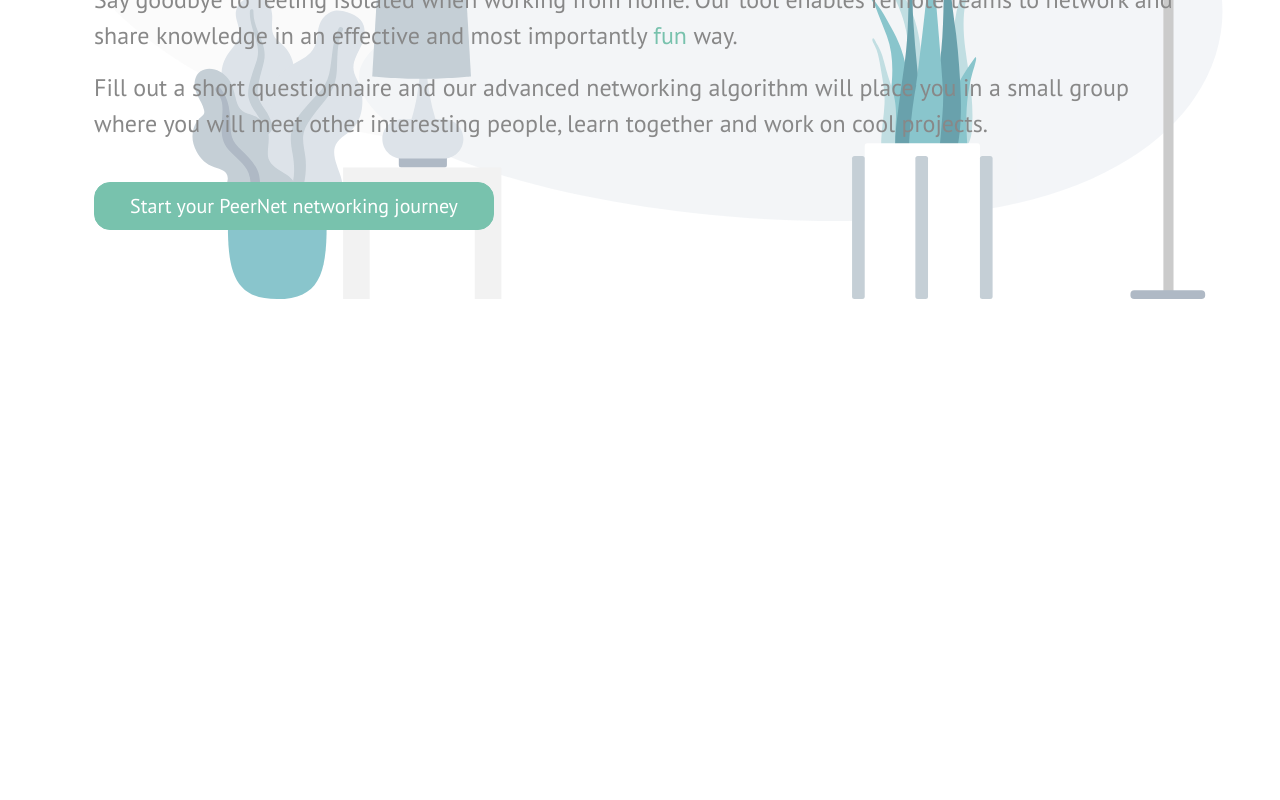
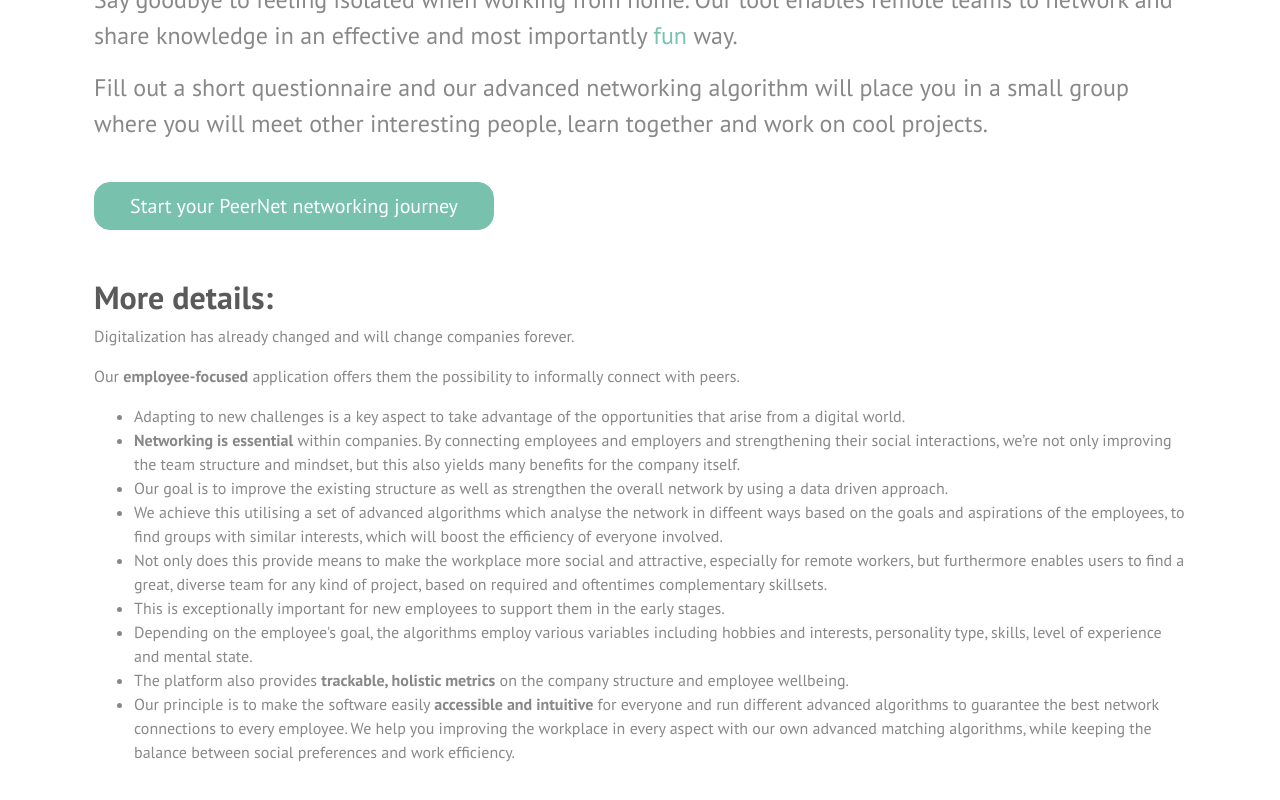
Before and after one commit to jan-willeke/start_hack_2021_frontend, a React (Create React App) app: page /#/ in a window 1280 px wide. Shown: the part 412-1212 px from the top of the page. Before the commit the page ends 800 px from the top, so only its background shows below. Built offline with nearby package versions, Linux system fonts and the light colour scheme.

Commit message:
add info text

```diff
--- a/src/App/Pages/Home.js
+++ b/src/App/Pages/Home.js
@@ -1,5 +1,4 @@
 import React from "react";
-import { ReactComponent as HomeOffice } from "../../Img/HomeOffice.svg";
 import { NavLink } from "react-router-dom";
 
 export default function Home() {
@@ -10,7 +9,22 @@ export default function Home() {
         <h1 className="text-primary">We are PeerNet.</h1>
         <p className="larger">Say goodbye to feeling isolated when working from home. Our tool enables remote teams to network and share knowledge in an effective and most importantly <span className="text-primary">fun</span> way.</p>
         <p className="larger">Fill out a short questionnaire and our advanced networking algorithm will place you in a small group where you will meet other interesting people, learn together and work on cool projects.</p>
-        <HomeOffice className="background-image" />
+
         <NavLink to="/me" className="btn btn-primary mt-4 btn-lg">Start your PeerNet networking journey</NavLink>
+
+        <h2 className="mb-2 mt-5">More details:</h2>
+        <p>Digitalization has already changed and will change companies forever.</p>
+        <p>Our <b>employee-focused</b> application offers them the possibility to informally connect with peers. </p>
+        <ul>
+            <li>Adapting to new challenges is a key aspect to take advantage of the opportunities that arise from a digital world.</li>
+            <li><b>Networking is essential</b> within companies. By connecting employees and employers and strengthening their social interactions, we’re not only improving the team structure and mindset, but this also yields many benefits for the company itself.</li>
+            <li>Our goal is to improve the existing structure as well as strengthen the overall network by using a data driven approach.</li>
+            <li>We achieve this utilising a set of advanced algorithms which analyse the network in diffeent ways based on the goals and aspirations of the employees, to find groups with similar interests, which will boost the efficiency of everyone involved.</li>
+            <li>Not only does this provide means to make the workplace more social and attractive, especially for remote workers, but furthermore enables users to find a great, diverse team for any kind of project, based on required and oftentimes complementary skillsets.</li>
+            <li>This is exceptionally important for new employees to support them in the early stages.</li>
+            <li>Depending on the employee's goal, the algorithms employ various variables including hobbies and interests, personality type, skills, level of experience and mental state.</li>
+            <li>The platform also provides <b>trackable, holistic metrics</b> on the company structure and employee wellbeing.</li>
+            <li>Our principle is to make the software easily <b>accessible and intuitive</b> for everyone and run different advanced algorithms to guarantee the best network connections to every employee. We help you improving the workplace in every aspect with our own advanced matching algorithms, while keeping the balance between social preferences and work efficiency.</li>
+        </ul>
     </div>;
 }
```
